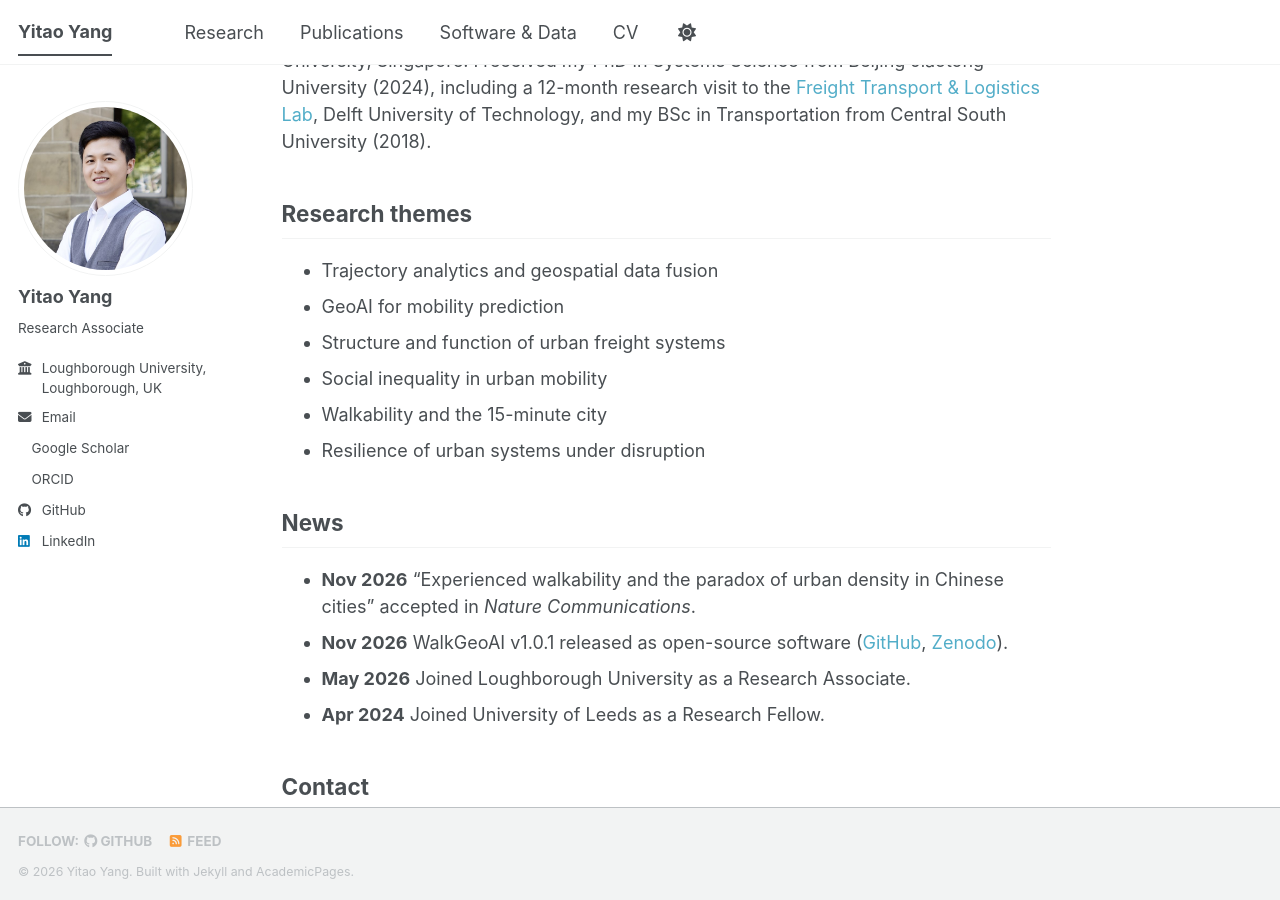
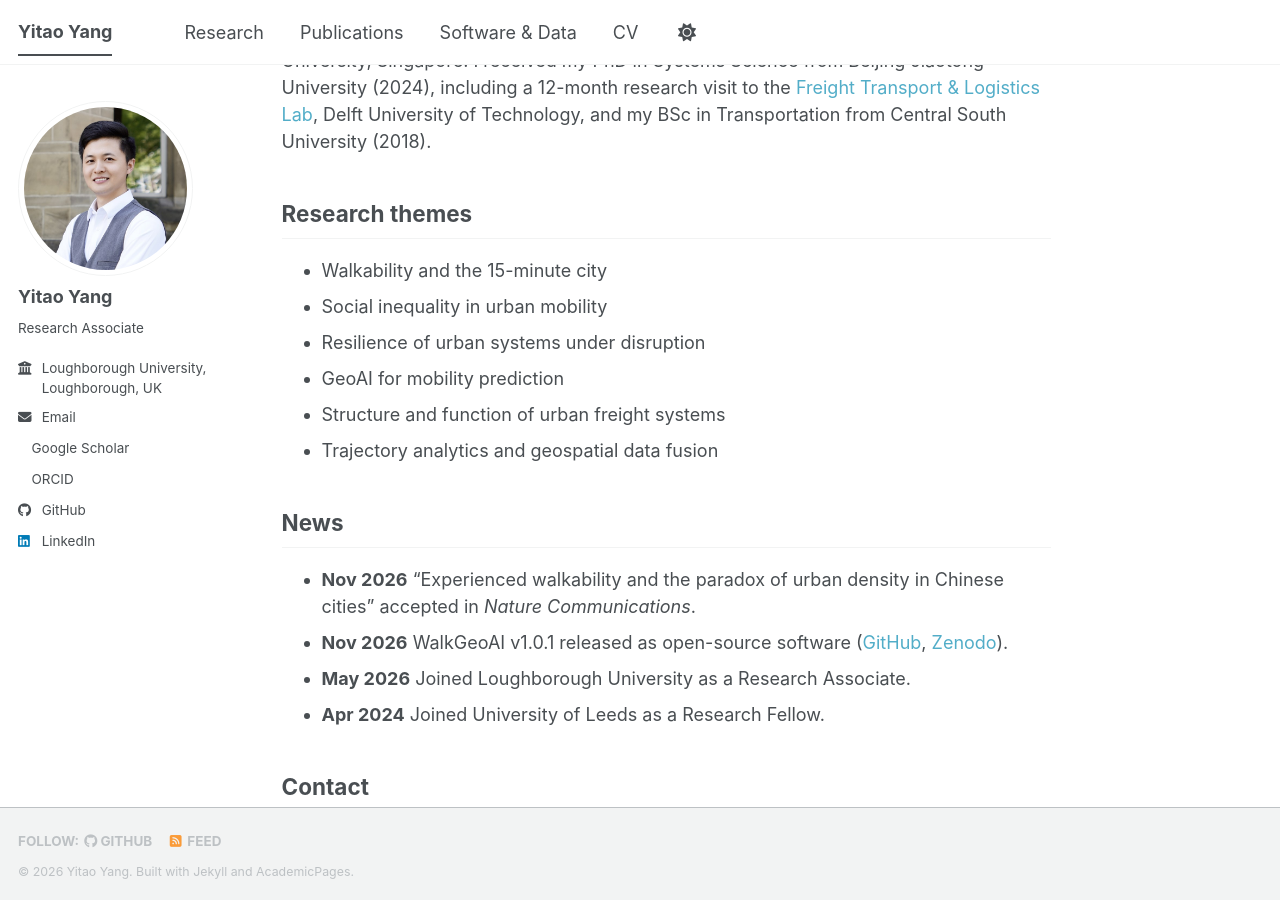
Before and after one commit to UrbanMobility-y/UrbanMobility-y.github.io, a Jekyll site: the page built from _pages/about.md, in a window 1280 px wide and 900 px high, scrolled down 336 px. Built offline with Jekyll 4.4.1, drawn with Linux system fonts in a browser that asks for light colours; a script bundle is joined from its source files by our own code; a style sheet for code colours, icons or effects is not loaded.

Commit message:
Home: theme order matches Research page

```diff
--- a/_pages/about.md
+++ b/_pages/about.md
@@ -13,12 +13,12 @@ Previously, I was a Research Fellow at the [Mobility Science Lab](https://mobsci
 
 Research themes
 ------
-* Trajectory analytics and geospatial data fusion
+* Walkability and the 15-minute city
+* Social inequality in urban mobility
+* Resilience of urban systems under disruption
 * GeoAI for mobility prediction
 * Structure and function of urban freight systems
-* Social inequality in urban mobility
-* Walkability and the 15-minute city
-* Resilience of urban systems under disruption
+* Trajectory analytics and geospatial data fusion
 
 News
 ------
```
